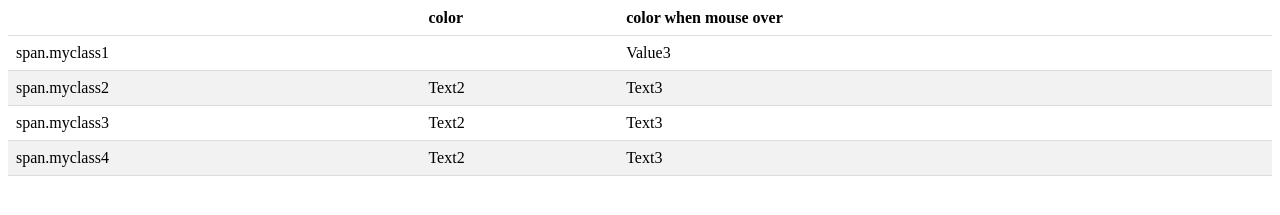
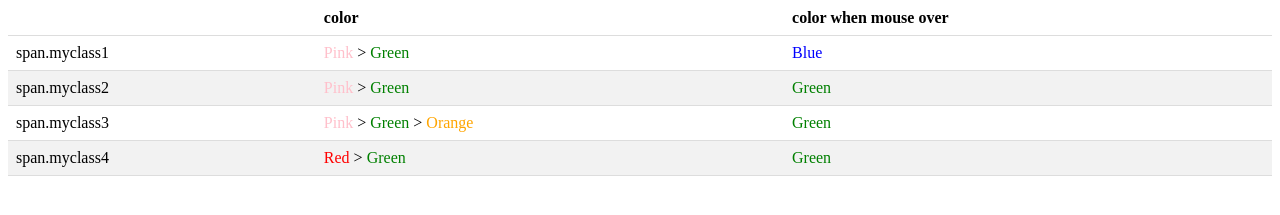
Before and after one commit to iamZeyad/Lab3, a plain HTML site: page index.html in a window 1280 px wide. Shown: the part 195-410 px from the top of the page. Drawn offline with Linux system fonts and the light colour scheme.

Commit message:
completing table, adding color styling

```diff
--- a/index.html
+++ b/index.html
@@ -22,23 +22,23 @@
     <tbody>
       <tr>
         <td>span.myclass1</td>
-        <td></td>
-        <td>Value3</td>
+        <td><pink>Pink</pink> > <green>Green</green></td>
+        <td><Blue>Blue</Blue></td>
       </tr>
       <tr>
         <td>span.myclass2</td>
-        <td>Text2</td>
-        <td>Text3</td>
+        <td><pink>Pink</pink> > <green>Green</green></td>
+        <td><green>Green</green></td>
       </tr>
       <tr>
         <td>span.myclass3</td>
-        <td>Text2</td>
-        <td>Text3</td>
+        <td><pink>Pink</pink> > <green>Green</green> > <orange>Orange</orange></td>
+        <td><green>Green</green></td>
       </tr>
       <tr>
         <td>span.myclass4</td>
-        <td>Text2</td>
-        <td>Text3</td>
+        <td><red>Red</red> > <green>Green</green></td>
+        <td><green>Green</green></td>
       </tr>
     </tbody>
   </table>
--- a/style.css
+++ b/style.css
@@ -20,3 +20,22 @@ table {
   tr:nth-child(even) {
     background-color: #f2f2f2; /* Add a background color to even rows for better readability */
   }
+
+  red{
+    color: red;
+  }
+  green{
+    color: green;
+  }
+  pink{
+    color: pink;
+  }
+  red{
+    color: red;
+  }
+  orange{
+    color: orange;
+  }
+  blue{
+    color: blue;
+  }
```
